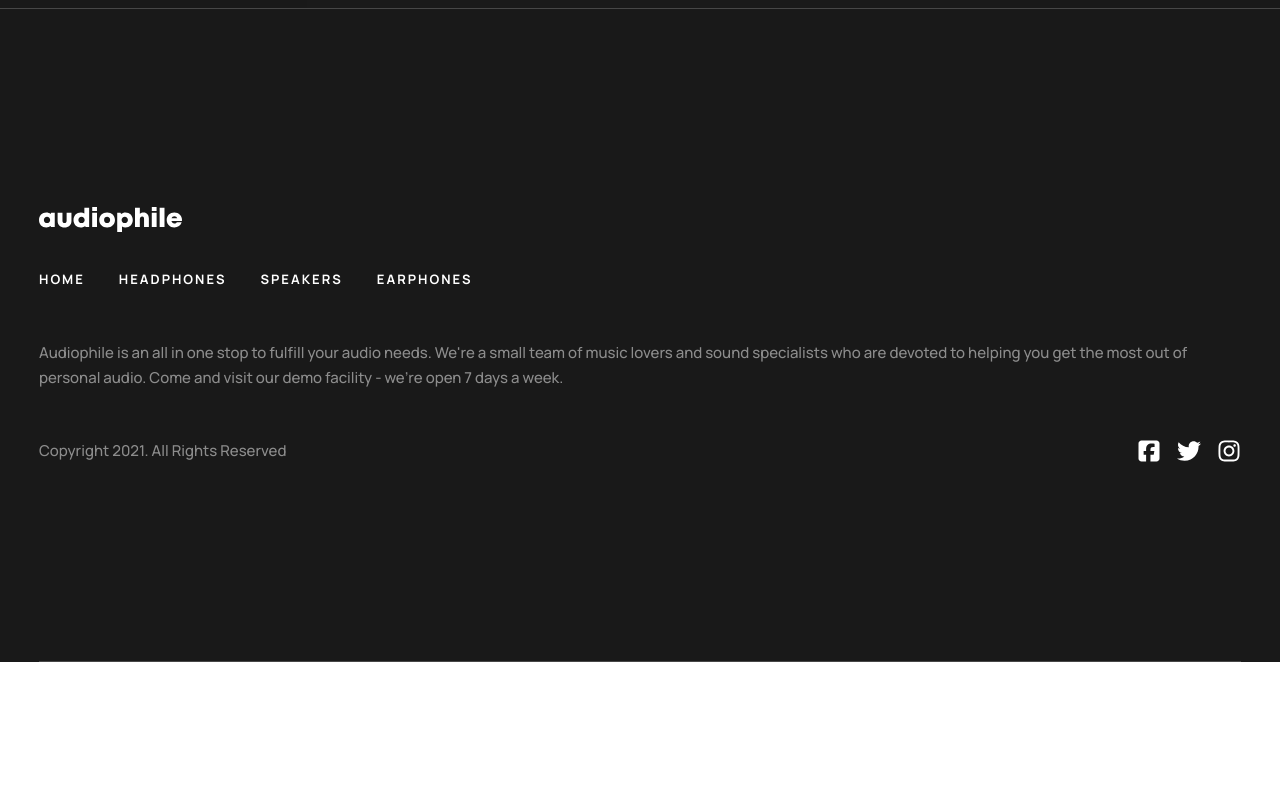
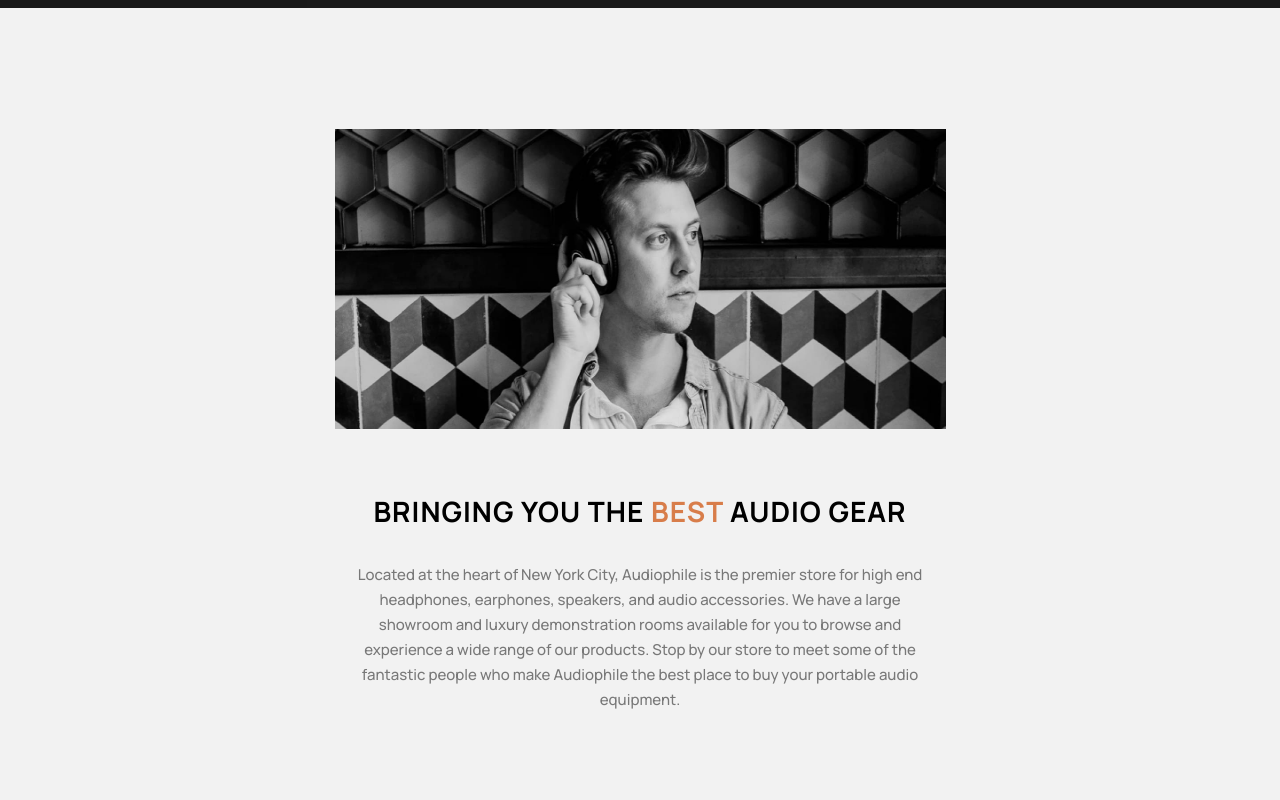
Before and after one commit to TeonaZav/audiophile-e-commerce, a React (Create React App) app: page / in a window 1280 px wide. Shown: the part 720-1520 px from the top of the page. Before the commit the page ends 1382 px from the top, so only its background shows below. Built offline with nearby package versions, Linux system fonts and the light colour scheme.

Commit message:
add acbout section and its styles

```diff
--- /dev/null
+++ b/src/components/About.jsx
@@ -0,0 +1,124 @@
+import React from "react";
+import styled from "styled-components";
+import AboutImageMobile from "../assets/shared/mobile/image-best-gear.jpg";
+function About(props) {
+  return (
+    <Wrapper>
+      <section className="section-about">
+        <div className="about-ct">
+          <div className="main-img">
+            <img src={AboutImageMobile} alt="a man with black headphones" />
+          </div>
+          <div className="about-text-box">
+            <h2>
+              Bringing you the <span className="text-emp">best</span> audio gear
+            </h2>
+            <p>
+              Located at the heart of New York City, Audiophile is the premier
+              store for high end headphones, earphones, speakers, and audio
+              accessories. We have a large showroom and luxury demonstration
+              rooms available for you to browse and experience a wide range of
+              our products. Stop by our store to meet some of the fantastic
+              people who make Audiophile the best place to buy your portable
+              audio equipment.
+            </p>
+          </div>
+        </div>
+      </section>
+    </Wrapper>
+  );
+}
+const Wrapper = styled.div`
+  width: 100vw;
+  height: 93.8rem;
+  background-color: #f2f2f2;
+  text-align: center;
+  display: flex;
+  flex-direction: column;
+  justify-content: center;
+  align-items: center;
+  .main-img {
+    width: 32.7rem;
+    height: 30rem;
+  }
+  .main-img img {
+    max-width: 100%;
+  }
+  .about-ct {
+    height: 100%;
+    width: 100%;
+    text-align: center;
+    display: flex;
+    flex-direction: column;
+    justify-content: center;
+    align-items: center;
+    gap: 4rem;
+  }
+
+  .about-text-box {
+    width: 32.8rem;
+    color: #000000;
+    text-align: center;
+    display: flex;
+    flex-direction: column;
+    justify-content: center;
+    align-items: center;
+    gap: 3.2rem;
+  }
+
+  h2 {
+    font-weight: 700;
+    font-size: 2.8rem;
+    line-height: 3.8rem;
+    text-transform: uppercase;
+    letter-spacing: 1px;
+  }
+  p {
+    font-weight: 500;
+    font-size: 1.5rem;
+    line-height: 2.5rem;
+    opacity: 0.5;
+  }
+  .text-emp {
+    color: #d87d4a;
+  }
+  @media (min-width: 48em) {
+    height: 82.5rem;
+
+    .about-ct {
+      gap: 6.3rem;
+    }
+    .main-img {
+      content: url(${require(`../assets/shared/tablet/image-best-gear.jpg`)}) !important;
+    }
+    .main-img {
+      width: calc(100% - 7.8rem);
+    }
+    .about-text-box {
+      width: 57.3rem;
+    }
+  }
+  @media (min-width: 90em) {
+    height: 98.8rem;
+    flex-direction: row;
+    .about-ct {
+      flex-direction: row-reverse;
+      max-width: calc(100vw - 33rem);
+      min-width: 111rem;
+      justify-content: space-between;
+    }
+
+    .main-img {
+      content: url(${require(`../assets/shared/desktop/image-best-gear.jpg`)}) !important;
+    }
+    .main-img {
+      width: 54rem;
+      height: 58.8rem;
+    }
+    .about-text-box {
+      width: 44.5rem;
+      text-align: left;
+    }
+  }
+`;
+export default About;
--- a/src/index.css
+++ b/src/index.css
@@ -28,7 +28,15 @@
   max-width: 100vw;
   font-family: "Manrope", sans-serif;
   display: flex;
+  flex-direction: column;
+  align-items: center;
+  background-color: #f2f2f2;
   overflow-x: hidden !important;
+}
+.App {
+  width: 100vw;
+  margin: 0 auto;
+  align-self: center;
 }
 .btn,
 .btn:link,
--- a/src/pages/Home.jsx
+++ b/src/pages/Home.jsx
@@ -1,12 +1,14 @@
 import React from "react";
 import Header from "../components/Header";
 import Hero from "../components/Hero";
+import About from "../components/About";
 import Footer from "../components/Footer";
 function Home(props) {
   return (
     <div>
       <Header />
       <Hero />
+      <About />
       <Footer />
     </div>
   );
```
